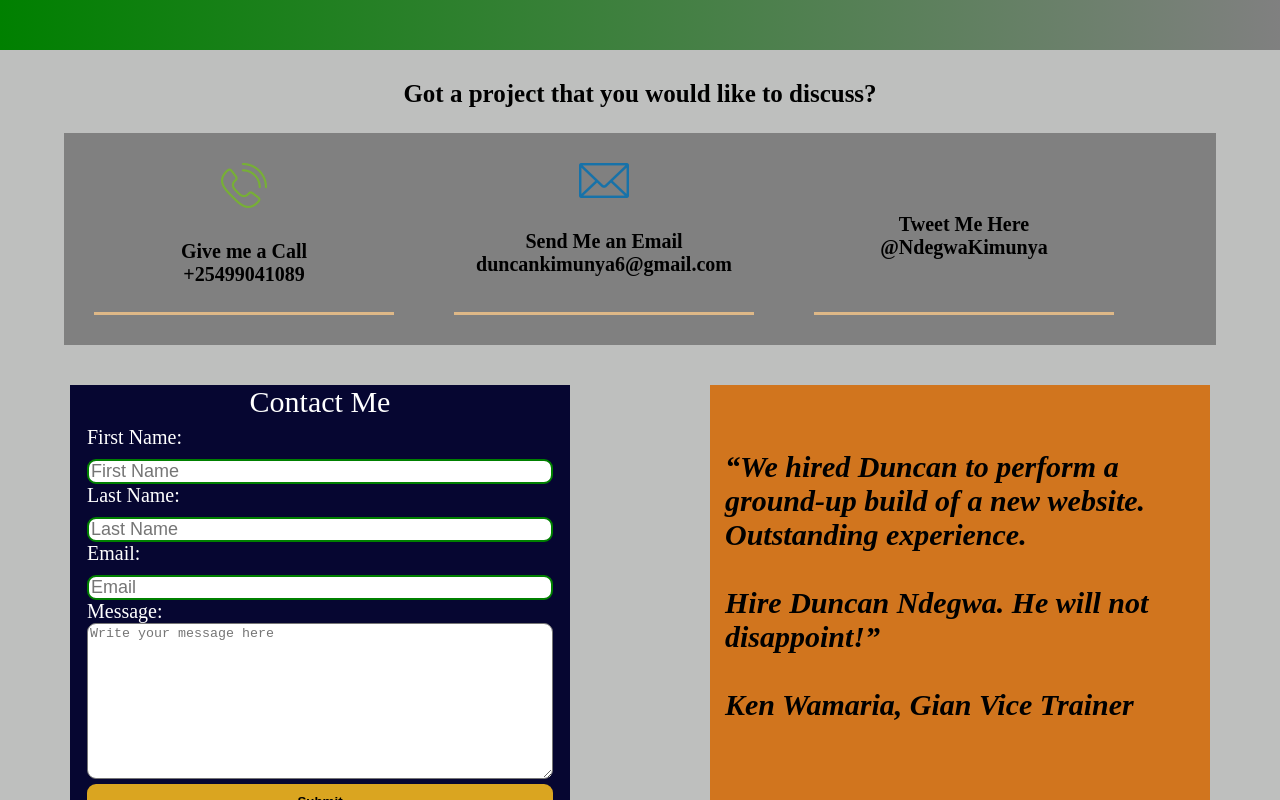
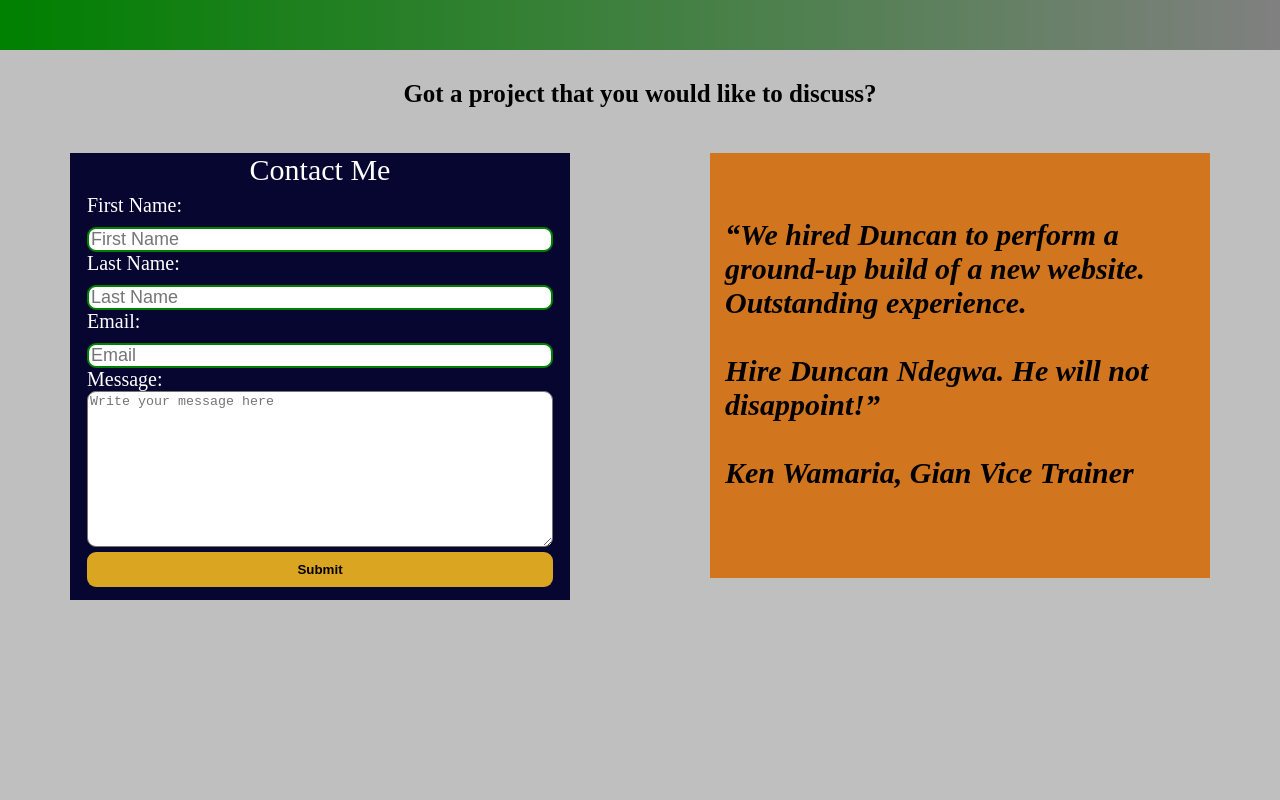
Before and after one commit to duncandegwa/ndegwa, a plain HTML site: page contact.html in a window 1280 px wide. Drawn offline with Linux system fonts and the light colour scheme.

Commit message:
Update contact.html

```diff
--- a/contact.html
+++ b/contact.html
@@ -12,22 +12,7 @@
     <div class="navb">
 
     <h3>Got a project that you would like to discuss?</h3>
-    <div class="firstdiv">
 
-     <div class="cnct">
-      <img src="phone.png" alt="">
-      <h4>Give me a Call <br> +25499041089</h4>
-     </div>
-     <div class="cnct">
-
-        <img src="email.png" alt="">
-        <h4>Send Me an Email <br> duncankimunya6@gmail.com</h4>
-       </div>
-       <div class="cnct">
-        <img src="twitter-icon.png" alt="">
-        <h4>Tweet Me Here <br> @NdegwaKimunya</h4>
-       </div>
-    </div>
     <div class="flexy">
     <div class="form">
         <form action="">
```
